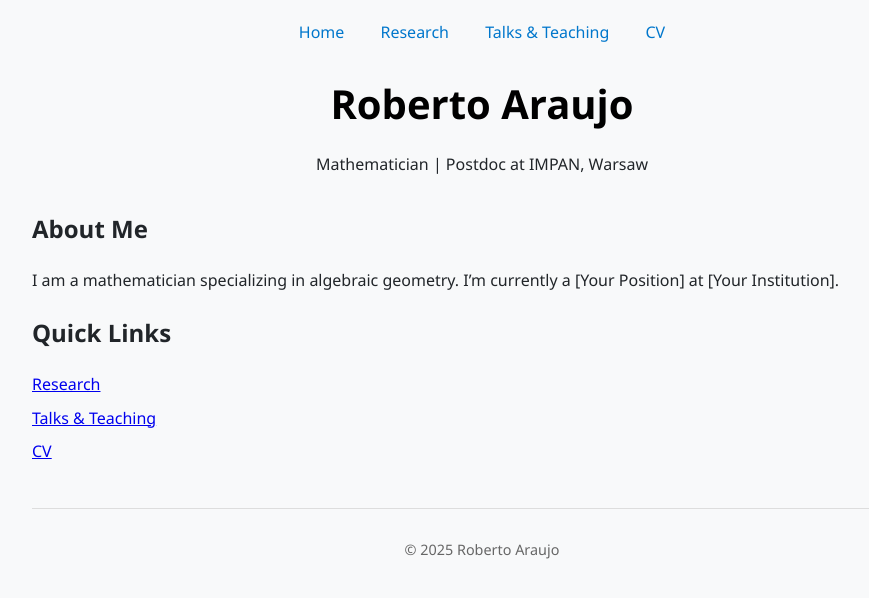
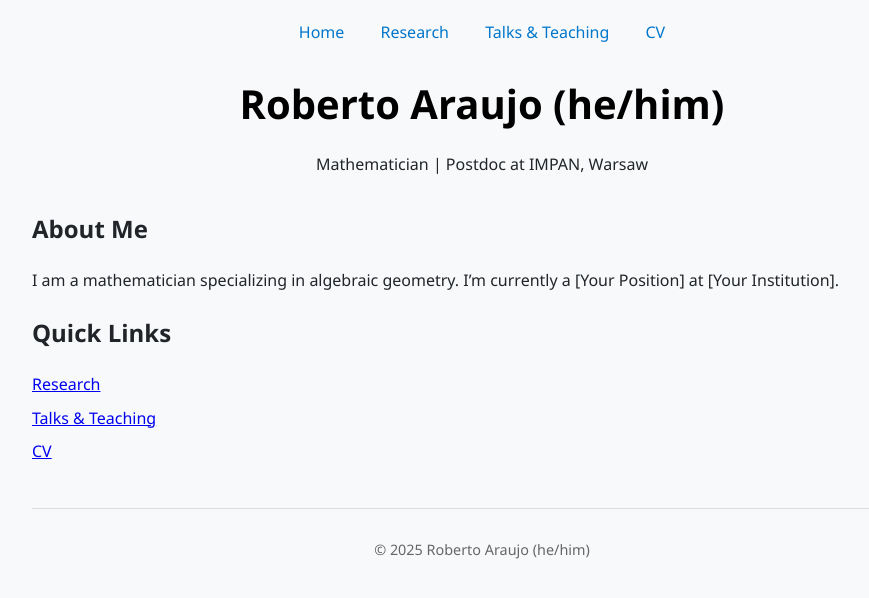
Before and after one commit to r-saraujo/r-saraujo.github.io, a Jekyll site: the page built from index.md, in a window 1280 px wide. Shown: the top 598 px of the page, without its empty margins (158-1027 px from the left). Built offline with Jekyll 4.4.1, drawn with Linux system fonts in a browser that asks for light colours.

Commit message:
Update _config.yml

```diff
--- a/_config.yml
+++ b/_config.yml
@@ -1,4 +1,4 @@
-title: "Roberto Araujo"
+title: "Roberto Araujo (he/him)"
 email: your.email@domain.edu
 baseurl: ""  # Leave blank for GitHub Pages
 url: "https://yourusername.github.io"
```
